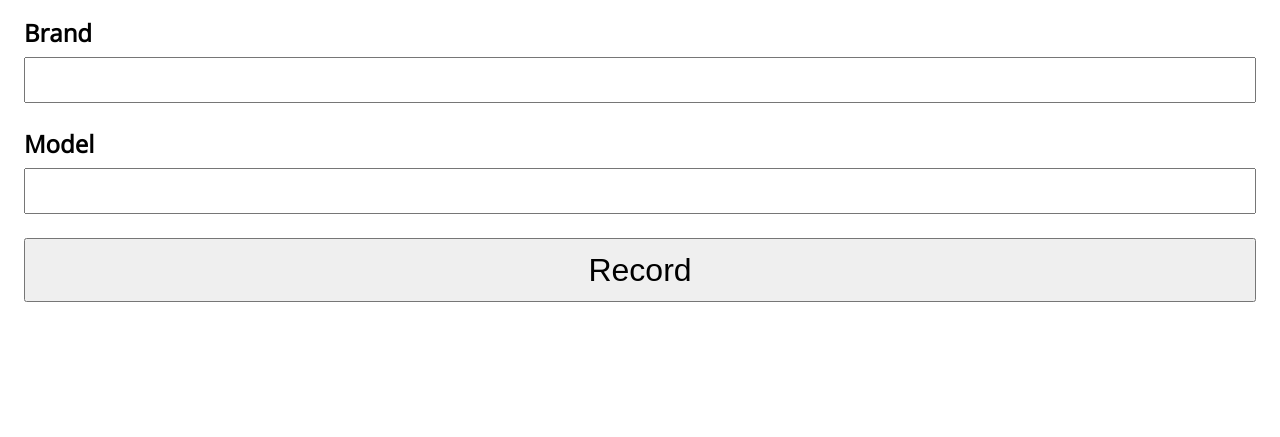
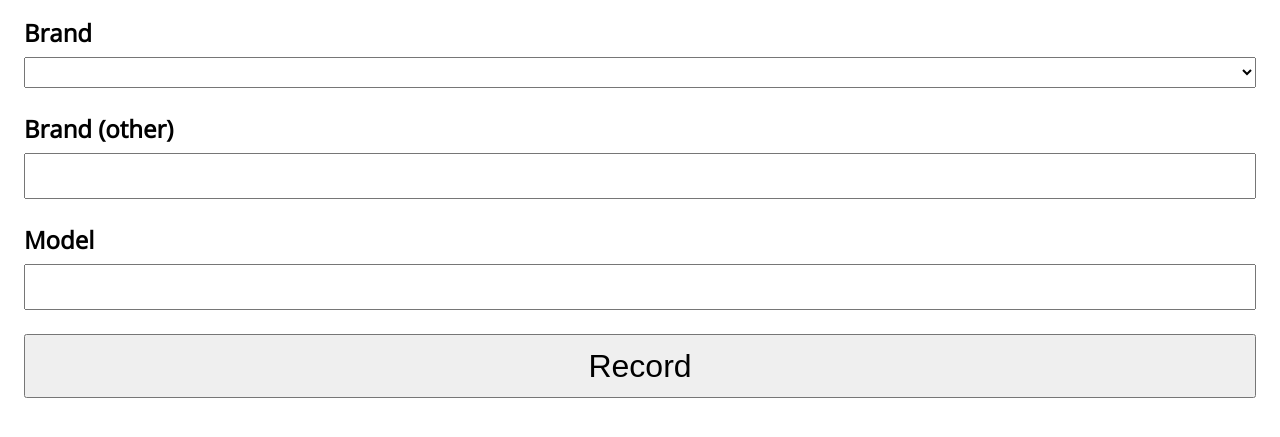
Before and after one commit to rrees/car-spotting, a Flask app: template spotting/templates/home.html in a window 1280 px wide. Shown: the part 128-565 px from the top of the page. Run offline with Flask 2, Linux system fonts and the light colour scheme; the template is opened without the code that fills it: most values are stand-ins (such as "Sample title", 1, 10 or a date in 2020); parts of the project's set-up code (start-up, migrations or seed data) failed here and were passed over.

Commit message:
Adds a Brand dropdown

```diff
--- a/data.py
+++ b/data.py
@@ -1,5 +1,10 @@
 
 brands = [
+    'Aston Martin',
 	'BMW',
+    'Ferrari',
+    'Jaguar',
+    'Lamborghini',
+    'Porsche',
 	'Tesla',
 ]
--- a/spotting/__init__.py
+++ b/spotting/__init__.py
@@ -12,6 +12,7 @@ import decorators
 import authentication
 import config
 import forms
+import data
 from repositories import logs
 
 ENV = os.environ.get("ENV", "PROD")
@@ -33,7 +34,7 @@ def index():
 @decorators.requires_auth
 def home():
     user = flask.session['profile']
-    return flask.render_template("home.html", user=user)
+    return flask.render_template("home.html", user=user, brands=data.brands)
 
 @app.route('/callback')
 def authorisation_callback():
--- a/spotting/static/css/elements.css
+++ b/spotting/static/css/elements.css
@@ -18,3 +18,7 @@ input[type="text"] {
 	line-height: 2.5rem;
 	font-size: 1.5rem;
 }
+
+select {
+	font-size: 1.5rem;
+}
--- a/spotting/templates/home.html
+++ b/spotting/templates/home.html
@@ -7,7 +7,16 @@
 <form class="form" method="POST" action="/forms/log/submission">
 	<div class="form--control-group">
 		<label forid="brand">Brand</label>
-		<input id="brand" name="brand" type="text" required>
+		<select id="brand" name="brand">
+			<option name=""></option>
+			{% for brand in brands %}
+			<option value="{{brand}}">{{brand}}</option>
+			{% endfor %}
+		</select>
+	</div>
+	<div class="form--control-group">
+		<label forid="brand-free">Brand (other)</label>
+		<input id="brand-free" name="brand" type="text">
 	</div>
 	<div class="form--control-group">
 		<label forid="model">Model</label>
```
